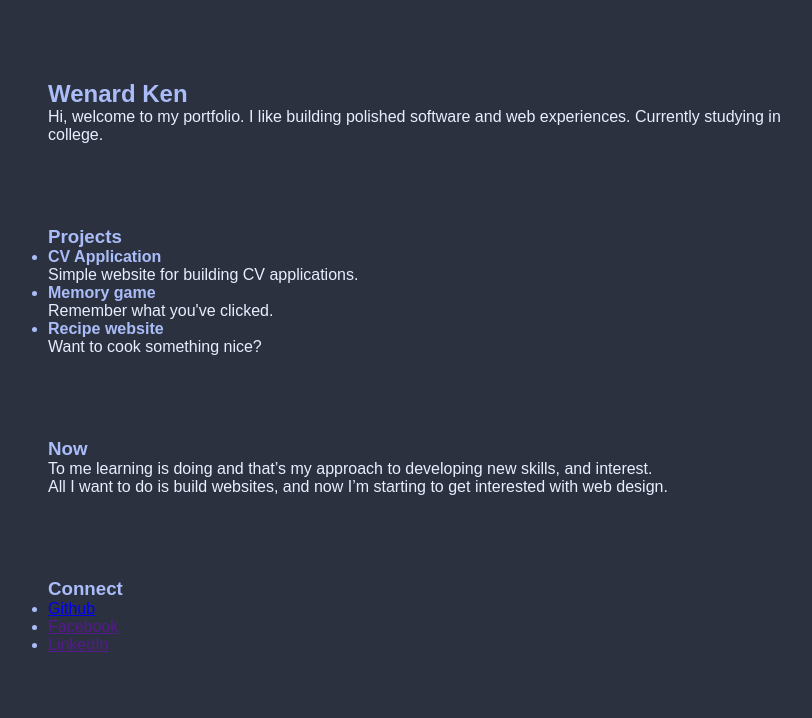
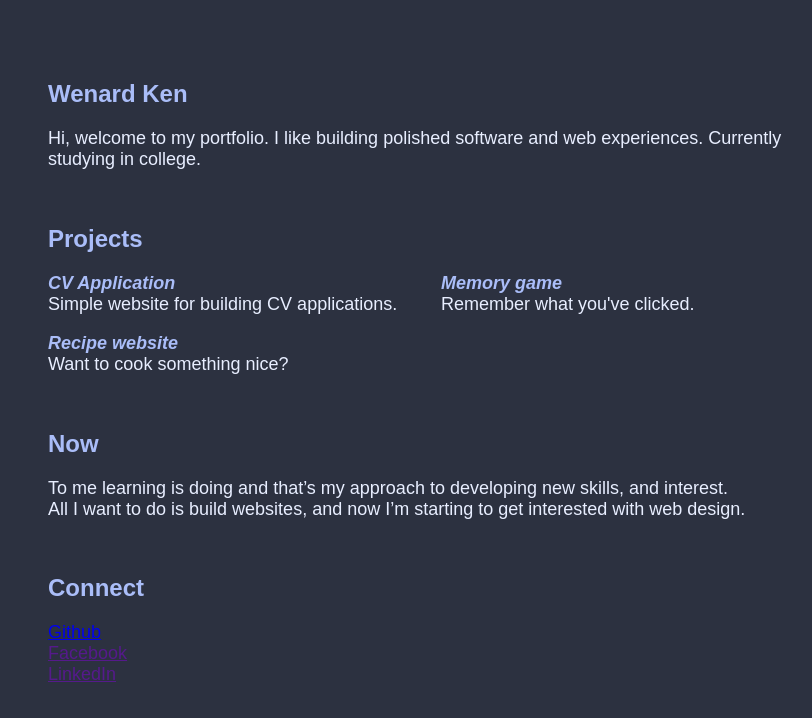
Before and after one commit to WenardKen57/my-portfolio, a React (Vite) app: page / in a window 1280 px wide. Shown: the top 718 px of the page, without its empty margins (208-1020 px from the left). Built offline with nearby package versions, Linux system fonts and the light colour scheme.

Commit message:
style: remove project links default style

```diff
--- a/src/index.css
+++ b/src/index.css
@@ -4,13 +4,15 @@
   --tertiary: #e8eeff;
 }
 
+
 #root {
-  height: 100dvh;
+  min-height: 100dvh;
+  overflow: auto;
   display: grid;
   grid-template-columns: 20% 60% 20%;
   grid-template-rows: 10% 80% 10%;
+  background-color: var(--primary);
   font-family: Arial, Helvetica, sans-serif;
-  background-color: var(--primary);
 }
 
 .homePage {
--- a/src/pages/Home.jsx
+++ b/src/pages/Home.jsx
@@ -14,15 +14,15 @@ export default function Home() {
         <h3>Projects</h3>
         <ul>
           <li>
-            <h4>CV Application</h4>
+            <a href="" target="__blank">CV Application</a>
             <p>Simple website for building CV applications.</p>
           </li>
           <li>
-            <h4>Memory game</h4>
+            <a href="" target="__blank">Memory game</a>
             <p>Remember what you've clicked.</p>
           </li>
           <li>
-            <h4>Recipe website</h4>
+            <a href="" target="__blank">Recipe website</a>
             <p>Want to cook something nice?</p>
           </li>
         </ul>
--- a/src/pages/styles/Home.css
+++ b/src/pages/styles/Home.css
@@ -7,8 +7,9 @@
 .homePage {
   display: grid;
   grid-template-columns: 1fr 1fr;
-  row-gap: 1rem;
+  row-gap: 20px;
   color: var(--secondary);
+  font-size: large;
 }
 
 .heroSection,
@@ -18,6 +19,30 @@
   grid-column: 1 / 3;
 }
 
+.homePage h3,
+.homePage h2 {
+  font-size: x-large;
+  margin-bottom: 20px;
+}
+
 .homePage p {
   color: var(--tertiary);
 }
+
+.homePage ul {
+  list-style: none;
+}
+
+.projects ul {
+  display: grid;
+  grid-template-columns: 1fr 1fr;
+  column-gap: 1em;
+  row-gap: 1em;
+}
+
+.projects a {
+  text-decoration: none;
+  font-weight: bold;
+  font-style: italic;
+  color: var(--secondary);
+}
```
